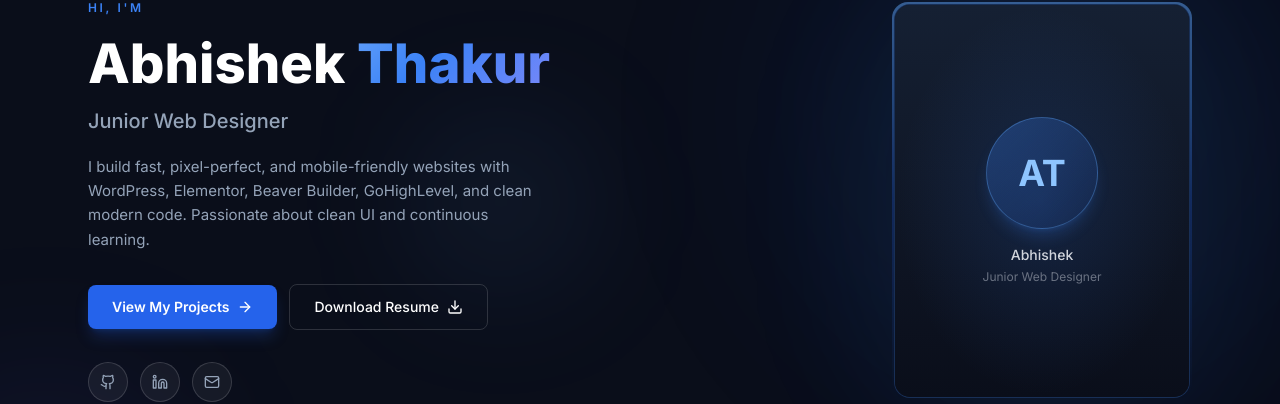
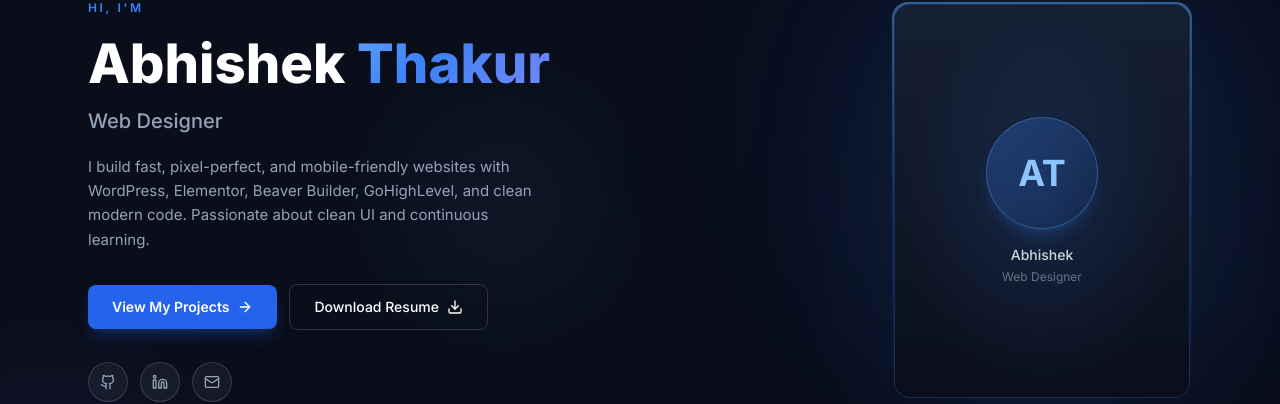
Before and after one commit to abhi-thakur01/portfolio, a React (Vite) app: page / in a window 1280 px wide. Shown: the part 167-571 px from the top of the page. Built offline with nearby package versions, Linux system fonts and the light colour scheme.

Commit message:
content: replace Junior Web Designer with Web Designer everywhere

```diff
--- a/content/experience.json
+++ b/content/experience.json
@@ -2,7 +2,7 @@
   "items": [
     {
       "period": "2025 – Present",
-      "title": "Junior Web Designer · Gigsoft Pro",
+      "title": "Web Designer · Gigsoft Pro",
       "description": "Designed and launched 40+ responsive websites for international clients across WordPress, Squarespace, Wix and Framer. Custom layouts with Elementor & Beaver Builder, mobile responsiveness, cross-browser testing, on-page SEO, and ongoing maintenance.",
       "tags": [
         "WordPress",
--- a/content/personal.json
+++ b/content/personal.json
@@ -3,7 +3,7 @@
   "displayName": "Abhishek Thakur",
   "name": "Abhishek Thakur",
   "greeting": "Hi, I'm",
-  "role": "Junior Web Designer",
+  "role": "Web Designer",
   "secondaryRole": "WordPress & CMS Specialist",
   "shortIntro": "I build fast, pixel-perfect, and mobile-friendly websites.",
   "bio": "I build fast, pixel-perfect, and mobile-friendly websites with WordPress, Elementor, Beaver Builder, GoHighLevel, and clean modern code. Passionate about clean UI and continuous learning.",
@@ -39,7 +39,7 @@
     { "value": "15+", "label": "Technologies" }
   ],
   "agency": {
-    "role": "Junior Web Designer",
+    "role": "Web Designer",
     "company": "Gigsoft Pro",
     "period": "2025 – Present",
     "desc": "Building responsive sites for international clients across WordPress, GoHighLevel, and Square Online."
--- a/content/site.json
+++ b/content/site.json
@@ -1,8 +1,8 @@
 {
   "websiteName": "Abhishek Thakur",
-  "websiteTitle": "Abhishek Thakur — Junior Web Designer | WordPress & CMS",
-  "metaTitle": "Abhishek Thakur — Junior Web Designer | WordPress & CMS",
-  "metaDescription": "Abhishek Thakur — Junior Web Designer specializing in WordPress, Elementor, Beaver Builder, GoHighLevel and responsive websites.",
+  "websiteTitle": "Abhishek Thakur — Web Designer | WordPress & CMS",
+  "metaTitle": "Abhishek Thakur — Web Designer | WordPress & CMS",
+  "metaDescription": "Abhishek Thakur — Web Designer specializing in WordPress, Elementor, Beaver Builder, GoHighLevel and responsive websites.",
   "favicon": "/favicon.svg",
   "siteLogo": "",
   "ogImage": "https://abhi-thakur-web.vercel.app/og-image.png",
@@ -39,7 +39,7 @@
     "showSocials": true
   },
   "footer": {
-    "tagline": "Junior Web Designer · WordPress & CMS Specialist · Agency Client Delivery at Gigsoft Pro.",
+    "tagline": "Web Designer · WordPress & CMS Specialist · Agency Client Delivery at Gigsoft Pro.",
     "copyright": "All rights reserved. Built with React & Tailwind.",
     "showSocials": true,
     "columns": []
--- a/index.html
+++ b/index.html
@@ -3,8 +3,8 @@
   <head>
     <meta charset="UTF-8" />
     <meta name="viewport" content="width=device-width, initial-scale=1.0" />
-    <title>Abhishek Thakur — Junior Web Designer | WordPress & CMS</title>
-    <meta name="description" content="Abhishek Thakur — Junior Web Designer specializing in WordPress, Elementor, Beaver Builder, GoHighLevel and responsive websites." />
+    <title>Abhishek Thakur — Web Designer | WordPress & CMS</title>
+    <meta name="description" content="Abhishek Thakur — Web Designer specializing in WordPress, Elementor, Beaver Builder, GoHighLevel and responsive websites." />
     <meta name="author" content="Abhishek Thakur" />
     <meta name="robots" content="index, follow" />
     <link rel="canonical" href="https://abhi-thakur-web.vercel.app/" />
@@ -13,8 +13,8 @@
 
     <meta property="og:type" content="website" />
     <meta property="og:url" content="https://abhi-thakur-web.vercel.app/" />
-    <meta property="og:title" content="Abhishek Thakur — Junior Web Designer | WordPress & CMS" />
-    <meta property="og:description" content="Junior Web Designer specializing in WordPress, Elementor, Beaver Builder, GoHighLevel and responsive websites." />
+    <meta property="og:title" content="Abhishek Thakur — Web Designer | WordPress & CMS" />
+    <meta property="og:description" content="Web Designer specializing in WordPress, Elementor, Beaver Builder, GoHighLevel and responsive websites." />
     <meta property="og:image" content="https://abhi-thakur-web.vercel.app/og-image.png" />
 
     <link rel="preconnect" href="https://fonts.googleapis.com" />
```
